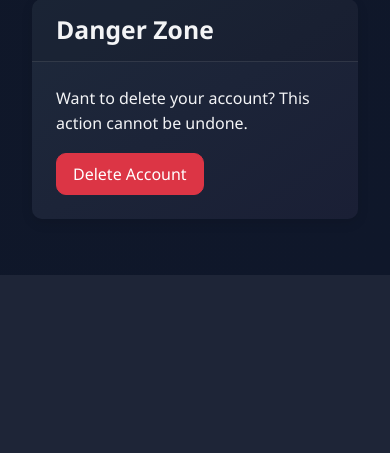
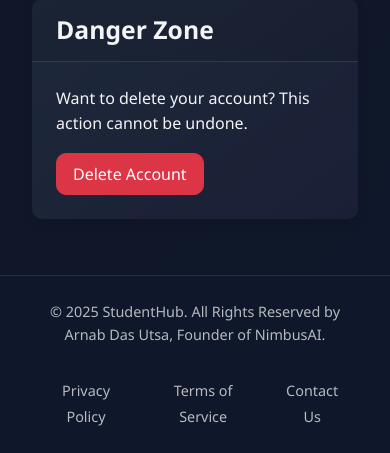
Before and after one commit to iUtsa/CareerBud, a Flask app: page /profile in a window 390 px wide. Shown: the part 2340-2793 px from the top of the page. Before the commit the page ends 2615 px from the top, so only its background shows below. Run offline with Flask 3, Linux system fonts and the light colour scheme; the visitor is signed in with stand-in values (Sample User, id 1); data that the repository does not hold is empty; some libraries are stand-ins or nearby versions.

Commit message:
until opener page footer bugs

```diff
--- a/app/static/css/style.css
+++ b/app/static/css/style.css
@@ -817,3 +817,107 @@
     max-width: 450px;
   }
 }
+
+
+
+/* Responsive adjustments for the footer */
+/* Make sidebar fixed while scrolling */
+.sidebar {
+  position: fixed;
+  top: 0;
+  left: 0;
+  height: 100vh;
+  overflow-y: auto;
+  width: 250px; /* or whatever width your sidebar has */
+  z-index: 1000;
+}
+
+/* Adjust main content to account for fixed sidebar */
+.main-content {
+  margin-left: 250px; /* should match the width of your sidebar */
+}
+
+/* For mobile responsive design */
+@media (max-width: 992px) {
+  .sidebar {
+    transform: translateX(-100%);
+    transition: transform 0.3s ease;
+  }
+
+  .sidebar.show {
+    transform: translateX(0);
+  }
+
+  .main-content {
+    margin-left: 0;
+  }
+}
+
+
+/* Fixed footer with proper width and alignment */
+.footer {
+  background-color: #0f172a;
+  color: rgba(255, 255, 255, 0.7);
+  padding: 1.5rem 2rem;
+  position: relative;
+  width: calc(100% - 250px); /* Adjust for sidebar width */
+  margin-left: 250px; /* Match sidebar width */
+  border-top: 1px solid rgba(255, 255, 255, 0.1);
+  overflow: hidden; /* Prevent content overflow */
+  bottom:0;
+  left:0;
+}
+
+/* Footer content alignment */
+.footer-content {
+  display: flex;
+  justify-content: space-between;
+  align-items: center;
+  max-width: 1200px;
+  margin: 0 auto;
+}
+
+.footer-copyright {
+  font-size: 0.9rem;
+}
+
+.footer-nav {
+  display: flex;
+  list-style: none;
+  margin: 0;
+  padding: 0;
+  gap: 2rem;
+}
+
+.footer-nav a {
+  color: rgba(255, 255, 255, 0.7);
+  text-decoration: none;
+  transition: color 0.3s;
+  font-size: 0.9rem;
+}
+
+.footer-nav a:hover {
+  color: #4ade80;
+}
+
+/* Responsive adjustments */
+@media (max-width: 992px) {
+  .footer {
+      width: 100%;
+      margin-left: 0;
+  }
+
+  .footer-content {
+      flex-direction: column;
+      text-align: center;
+  }
+
+  .footer-copyright {
+      margin-bottom: 1rem;
+  }
+
+  .footer-nav {
+      justify-content: center;
+      gap: 1.5rem;
+  }
+}
--- a/app/templates/base.html
+++ b/app/templates/base.html
@@ -213,6 +213,24 @@
     </script>
 
     {% block extra_scripts %}{% endblock %}
+
+
+    <footer class="footer">
+        <div class="container">
+            <div class="footer-content">
+                <div class="footer-copyright">
+                    <p>&copy; 2025 StudentHub. All Rights Reserved by Arnab Das Utsa, Founder of NimbusAI.</p>
+                </div>
+                <div class="footer-links">
+                    <ul class="footer-nav">
+                        <li><a href="#">Privacy Policy</a></li>
+                        <li><a href="#">Terms of Service</a></li>
+                        <li><a href="#">Contact Us</a></li>
+                    </ul>
+                </div>
+            </div>
+        </div>
+    </footer>
 </body>
 
 </html>
```
